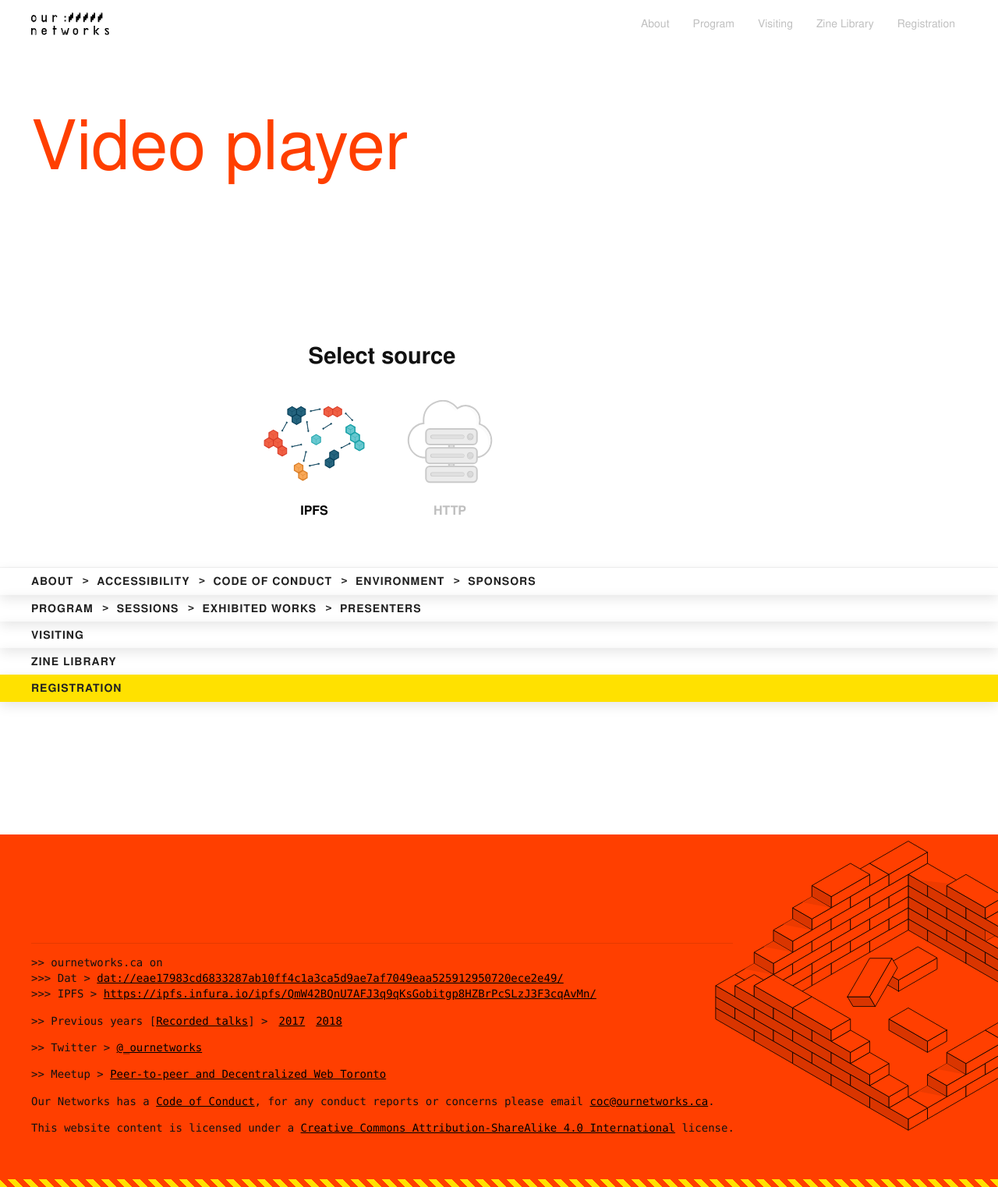
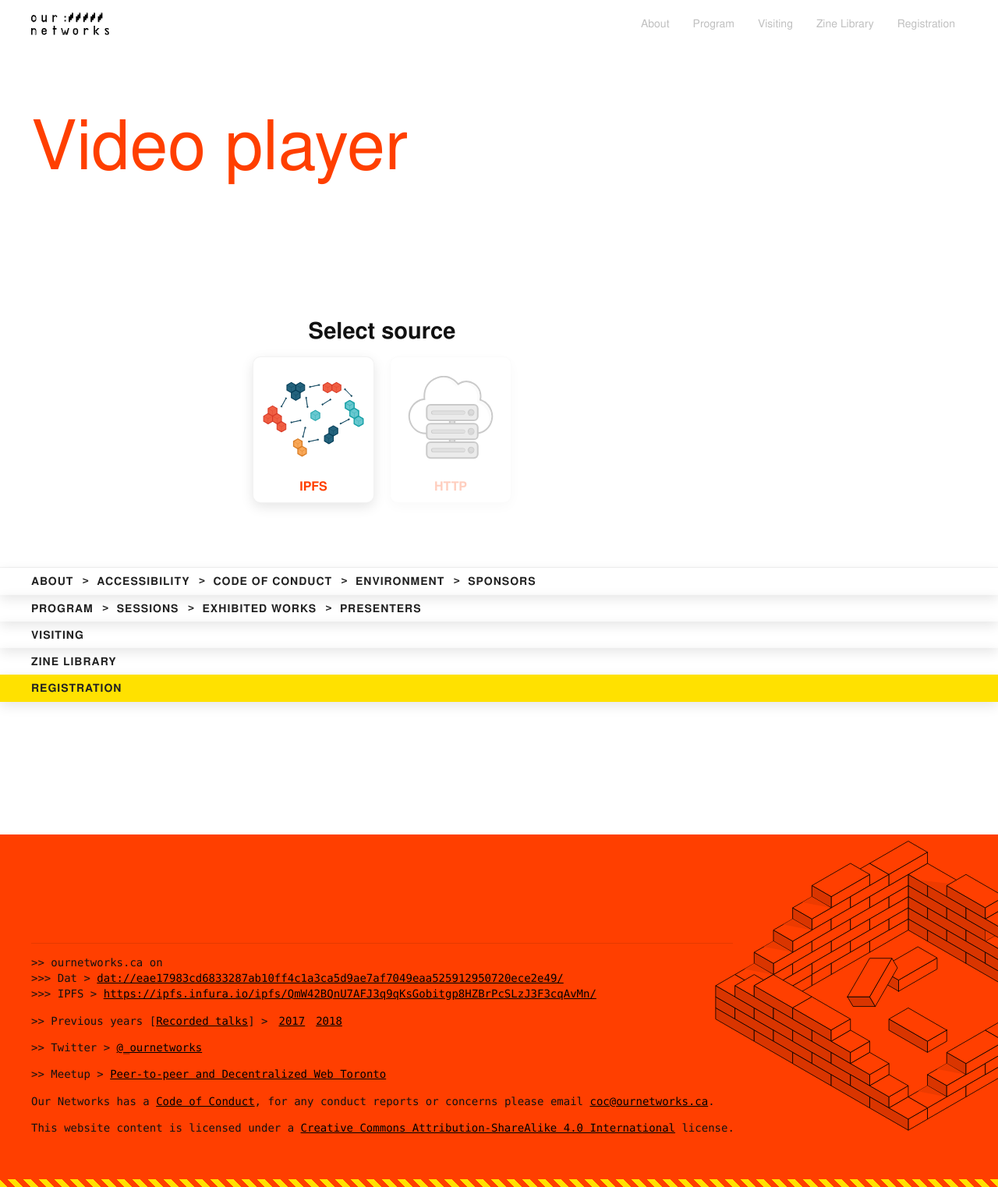
Before and after one commit to ournetworks/ournetworks.ca, a Jekyll site: the page built from video.md, in a window 1280 px wide. Shown: the whole page at 78% size. Built offline with Jekyll 4.4.1, drawn with Linux system fonts in a browser that asks for light colours.

Commit message:
styles clean up

```diff
--- a/_includes/video-player-embed.html
+++ b/_includes/video-player-embed.html
@@ -4,33 +4,33 @@
     <p class="vjs-no-js">To view this video please enable JavaScript, and consider upgrading to a web browser that supports HTML5 video</p>
   </video>
 
-  <div class="stream-selector" id="StreamSelector">
-    <div id="SelectStream">
+  <div class="stream-selector absolute flex flex-justify-center flex-align-center bg-white" id="StreamSelector">
+    <div id="SelectStream" class="selector-option">
       <h2>Select source</h2>
-      <div class="stream-selector-options">
-        <div class="stream-option-wrapper" id="ipfsStream">
-          <button class="stream-option ipfs-stream">
+      <div class="stream-selector-options flex flex-justify-center flex-align-center">
+        <div class="stream-option-wrapper flex relative flex-justify-center" id="ipfsStream">
+          <button class="stream-option flex-justify-center flex-align-center ipfs-stream bg-white">
             {% include graphics/video/ipfs-icon.svg %}
-            <span class="button-label">IPFS</span>
+            <span class="button-label mt-1 color-accent">IPFS</span>
           </button>
-          <div class="stream-option-title-helper">
+          <div class="stream-option-title-helper none absolute pt-s">
             <p>Play the stream through a peer-to-peer hypermedia protocol. More at <a href="https://ipfs.io" target="_blank" data-proofer-ignore>ipfs.io</a></p>
           </div>
         </div>
-        <div class="stream-option-wrapper" id="httpStream">
-          <button class="stream-option http-stream">
+        <div class="stream-option-wrapper flex relative flex-justify-center" id="httpStream">
+          <button class="stream-option flex-justify-center flex-align-center http-stream bg-white">
             {% include graphics/video/http-icon.svg %}
-            <span class="button-label">HTTP</span>
+            <span class="button-label mt-1 color-accent">HTTP</span>
           </button>
-          <div class="stream-option-title-helper">
+          <div class="stream-option-title-helper none absolute pt-s">
             <p>Play the stream through a media server over HTTP</p>
           </div>
         </div>
       </div>
     </div>
-    <div id="LoadingStream" style="display:none;">
+    <div id="LoadingStream" class="selector-option" style="display:none;">
       {% include graphics/video/loader-animation.svg %}
-      <h3 id="loadingTitle">Locating stream...</h3>
+      <h3 id="loadingTitle" class="mt-0">Locating stream...</h3>
       <div class="stream-message" id="msg"></div>
     </div>
   </div>
--- a/_sass/_buttons.scss
+++ b/_sass/_buttons.scss
@@ -50,8 +50,4 @@ button.button-primary:focus {
   font-size: 0.85em;
   line-height: 1.5em;
   padding: 5px 10px;
-
-  @media screen and (max-width: $on-palm) {
-    margin: 0 0 10px;
-  }
 }
--- a/_sass/_live_stream_embed.scss
+++ b/_sass/_live_stream_embed.scss
@@ -5,44 +5,30 @@
 }
 
 .stream-selector {
-  position: absolute;
   top: 0;
   left: 0;
   z-index: 10;
-  display: flex;
   width: 100%;
   height: 100%;
   text-align: center;
   flex-direction: column;
-  justify-content: center;
-  align-items: center;
-  background: $background-color;
 }
 
-.stream-selector-options {
-  display: flex;
-  justify-content: center;
-  align-items: center;
-}
-
-.stream-option-wrapper {
-  position: relative;
-  display: flex;
-  justify-content: center;
+.selector-option {
+  margin-top: -62px;
 }
 
 .stream-option {
   padding: 0.75em;
   margin: 0 10px;
   flex-direction: column;
-  justify-content: center;
-  align-items: center;
-  border-width: 0;
-  background: transparent;
+  border-radius: 10px;
+  border: 1px solid rgba($black, 0.05);
+  box-shadow: 0px 5px 16px 0 rgba($black, 0.1);
 
   &:hover,
   &:focus {
-    background: transparent;
+    background: #fff;
     .button-label {
       text-decoration: underline;
     }
@@ -78,29 +64,12 @@
 }
 
 .stream-option-title-helper {
-  position: absolute;
   top: 100%;
-  display: none;
   width: 225px;
   font-size: 0.85em;
   line-height: 1.2em;
-  color: #777;
-  white-space: normal;
 }
 
 .stream-option-wrapper:hover .stream-option-title-helper {
   display: block;
 }
-
-.stream-refresh {
-  margin-top: 1em;
-}
-
-.button-label {
-  margin-top: 1em;
-  color: $black;
-}
-
-#loadingTitle {
-  margin-top: 0;
-}
--- a/js/video-player-embed.js
+++ b/js/video-player-embed.js
@@ -59,7 +59,7 @@ live.on('loadeddata', function(event) {
 });
 
 var refreshButton = document.createElement('button');
-refreshButton.className = 'button button-primary compact stream-refresh';
+refreshButton.className = 'button button-primary compact mt-1';
 refreshButton.innerHTML = 'Refresh page and try again';
 refreshButton.addEventListener('click', function() {
   window.location.reload(true);
```
